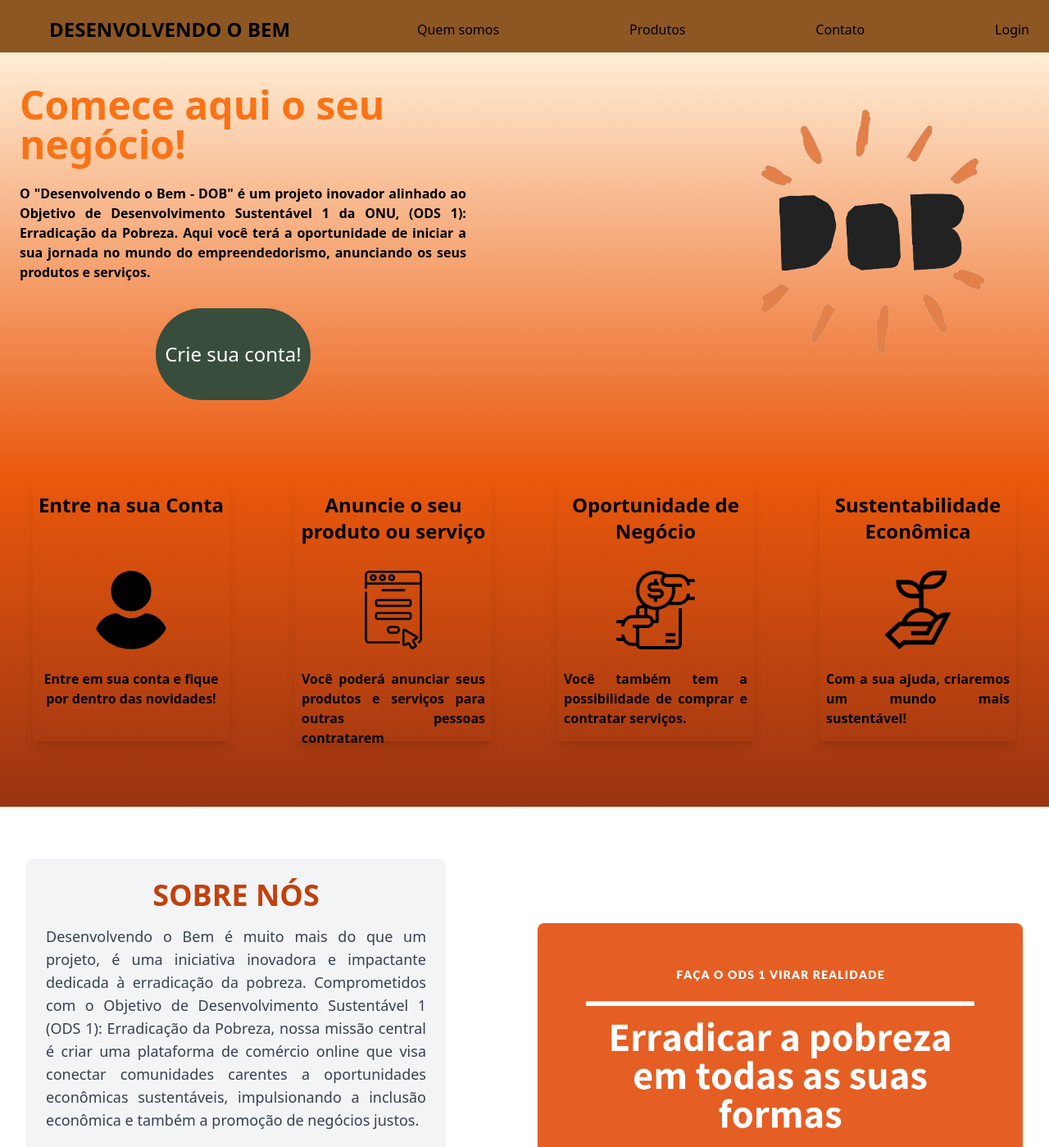
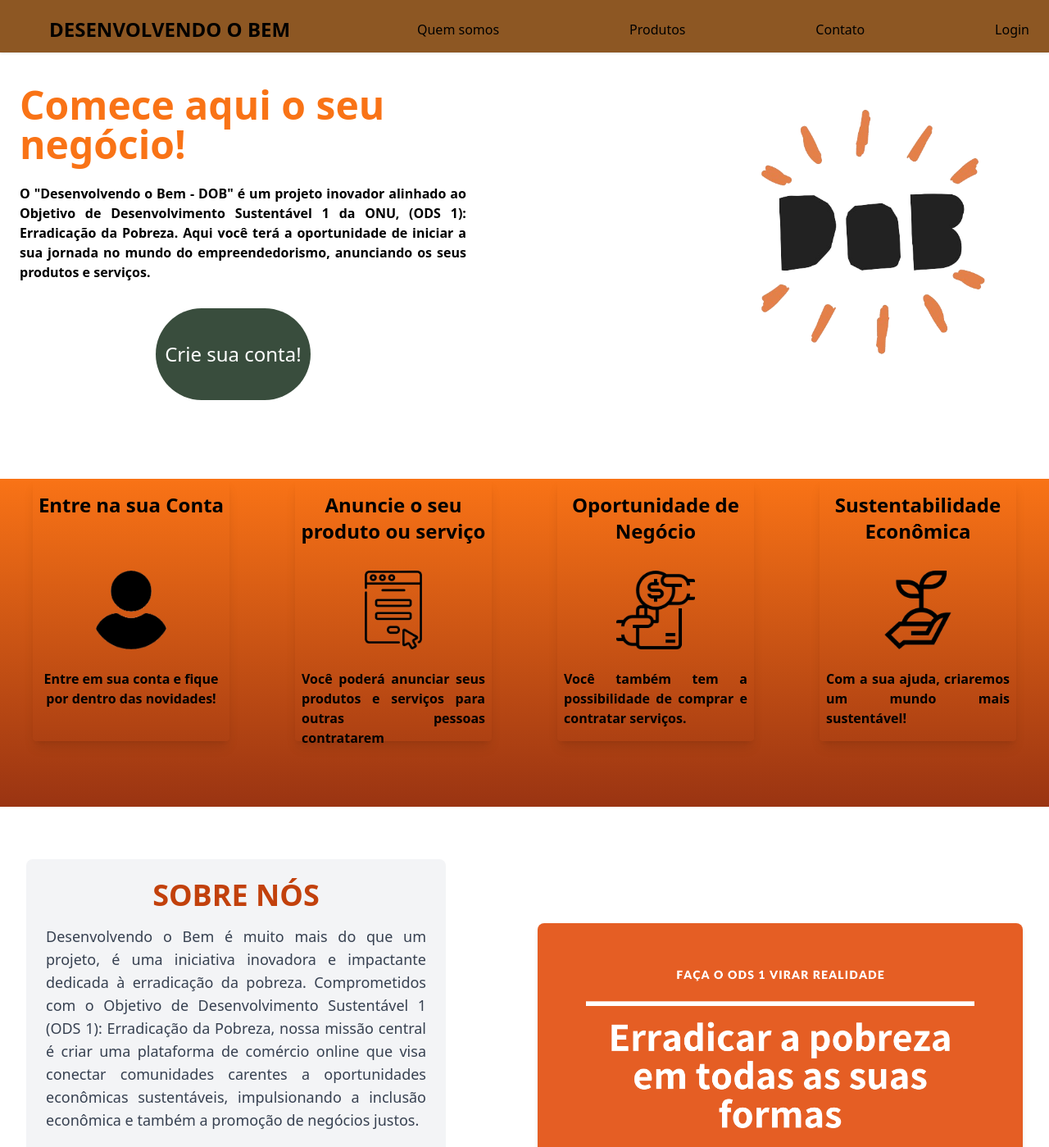
Before and after one commit to projetodob/dob-frontend, a React (Vite) app: page / in a window 1280 px wide. Shown: the top 1399 px of the page at 82% size. Built offline with nearby package versions, Linux system fonts and the light colour scheme.

Commit message:
home deslogado + possivel codigo de listar produtos deslogado

```diff
--- a/src/pages/home/HomeDeslogado.tsx
+++ b/src/pages/home/HomeDeslogado.tsx
@@ -11,7 +11,7 @@ function HomeDeslogado() {
   return (
     <>
       <div className="w-screen">
-        <div className="pt-10 bg-gradient-to-b from-orange-100 to-orange-600 pb-32 grid items-center justify-items-center grid-cols-3  md:grid-cols-3">
+        <div className="pt-10 bg-gradient-to-b  pb-32 grid items-center justify-items-center grid-cols-3  md:grid-cols-3">
 
             <div className="grid grid-cols-3 col-span-2 w-full">
               <div className="grid items-center justify-items-center col-span-2">
@@ -38,8 +38,8 @@ function HomeDeslogado() {
 
         </div>
 
-    <div className=" pb-20 grid  bg-gradient-to-b from-orange-600 to-orange-800 justify-items-center overflow-hidden  bg-orange-700">
-      <div className="flex gap-20 flex-wrap text-center">
+    <div className=" pb-20 grid  bg-gradient-to-b from-orange-500 to-orange-800 items-center justify-items-center overflow-hidden  bg-orange-700">
+      <div className="flex gap-20 flex-wrap items-centers text-center">
        <div className="  w-full h-80 md:w-60  rounded shadow-lg hover:bg-orange-800  ">
        <a href="/login">
               <div className="grid grid-rows-4 py-4 h-full ">
```
